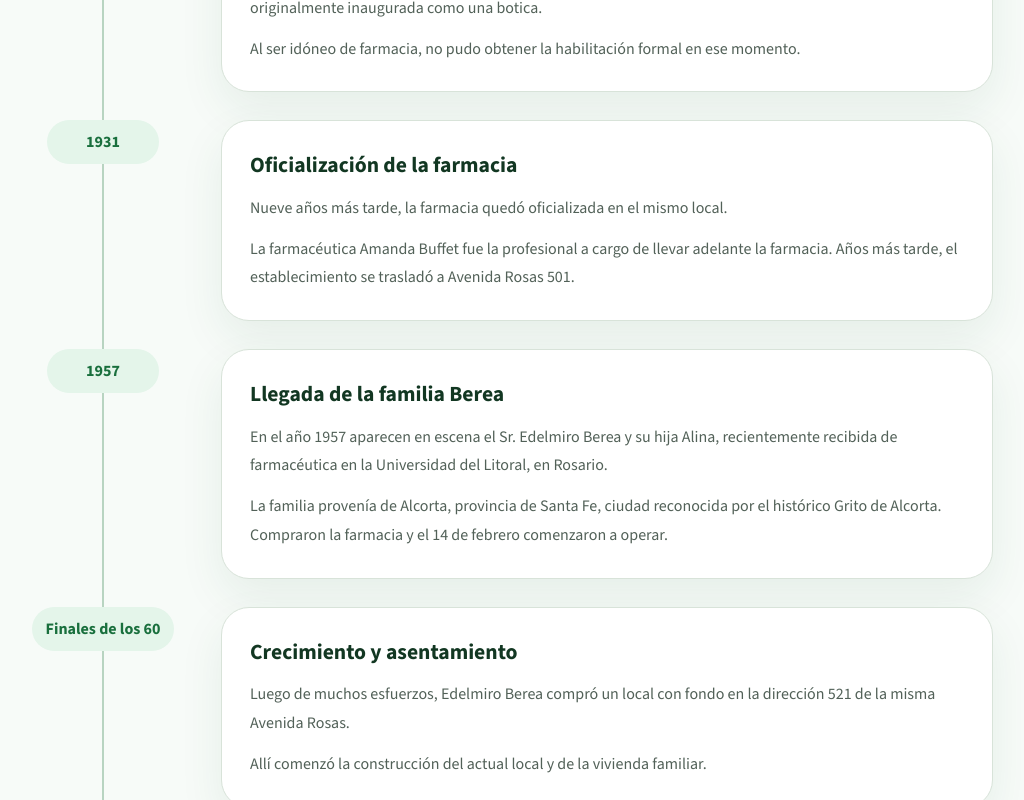
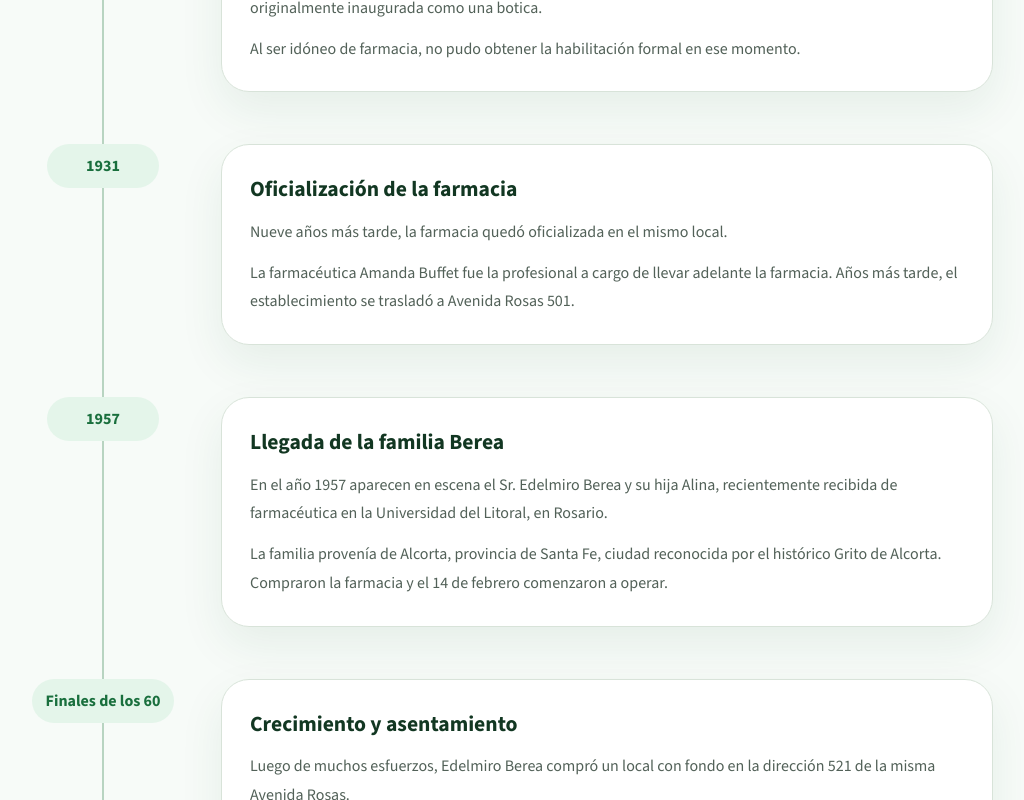
Before and after one commit to MarceloSanchezDev/webFarmaciaDelPueblo, a React (Vite) app: page /historia in a window 1280 px wide. Shown: the part 1840-2640 px from the top of the page, without its empty margins (137-1161 px from the left). Built offline with nearby package versions, Linux system fonts and the light colour scheme.

Commit message:
add a img to history component

```diff
--- a/src/data/historyData.js
+++ b/src/data/historyData.js
@@ -1,3 +1,5 @@
+import farmaciaFondo from '../assets/farmaciaFondo.jpeg';
+
 export const historyMilestones = [
   {
     year: '1922',
@@ -6,7 +8,7 @@ export const historyMilestones = [
       'La farmacia fue fundada en el año 1922, en lo que hoy es Avenida Rosas 531, por el Sr. Lombardo, siendo originalmente inaugurada como una botica.',
     details:
       'Al ser idóneo de farmacia, no pudo obtener la habilitación formal en ese momento.',
-    image: '',
+    image: farmaciaFondo,
     imageAlt: 'Primera etapa de Farmacia Del Pueblo como botica en Avenida Rosas 531',
   },
   {
@@ -16,7 +18,7 @@ export const historyMilestones = [
       'Nueve años más tarde, la farmacia quedó oficializada en el mismo local.',
     details:
       'La farmacéutica Amanda Buffet fue la profesional a cargo de llevar adelante la farmacia. Años más tarde, el establecimiento se trasladó a Avenida Rosas 501.',
-    image: '',
+    image: farmaciaFondo,
     imageAlt: 'Oficialización histórica de Farmacia Del Pueblo',
   },
   {
@@ -26,7 +28,7 @@ export const historyMilestones = [
       'En el año 1957 aparecen en escena el Sr. Edelmiro Berea y su hija Alina, recientemente recibida de farmacéutica en la Universidad del Litoral, en Rosario.',
     details:
       'La familia provenía de Alcorta, provincia de Santa Fe, ciudad reconocida por el histórico Grito de Alcorta. Compraron la farmacia y el 14 de febrero comenzaron a operar.',
-    image: '',
+    image: farmaciaFondo,
     imageAlt: 'Llegada de la familia Berea a Farmacia Del Pueblo en 1957',
   },
   {
@@ -36,7 +38,7 @@ export const historyMilestones = [
       'Luego de muchos esfuerzos, Edelmiro Berea compró un local con fondo en la dirección 521 de la misma Avenida Rosas.',
     details:
       'Allí comenzó la construcción del actual local y de la vivienda familiar.',
-    image: '',
+    image: farmaciaFondo,
     imageAlt: 'Crecimiento y construcción del local familiar de Farmacia Del Pueblo',
   },
   {
@@ -46,7 +48,7 @@ export const historyMilestones = [
       'En el año 1971, la farmacia se mudó a su actual locación.',
     details:
       'Este nuevo espacio permitió consolidar el crecimiento de la farmacia y fortalecer su presencia en el barrio.',
-    image: '',
+    image: farmaciaFondo,
     imageAlt: 'Mudanza de Farmacia Del Pueblo a su local actual en Avenida Rosas',
   },
   {
@@ -56,7 +58,7 @@ export const historyMilestones = [
       'El abuelo Edelmiro falleció el 27 de septiembre de 1982, cediendo la responsabilidad de la farmacia a la Sra. Alina.',
     details:
       'Alina estuvo al frente durante varios años junto a su marido Roberto, sosteniendo la tradición familiar y profesional de la farmacia.',
-    image: '',
+    image: farmaciaFondo,
     imageAlt: 'Alina Berea al frente de Farmacia Del Pueblo',
   },
   {
@@ -66,7 +68,7 @@ export const historyMilestones = [
       'Luego de años de trabajo, Alina le dejó la posta a su único hijo, Pablo, alrededor del año 2006.',
     details:
       'A partir de allí también se sumó su esposa, María de los Ángeles, para continuar las labores de la farmacia.',
-    image: '',
+    image: farmaciaFondo,
     imageAlt: 'Pablo Martínez Berea y la tercera generación de Farmacia Del Pueblo',
   },
   {
@@ -76,7 +78,7 @@ export const historyMilestones = [
       'Luego de afrontar la pandemia como cualquier otra farmacia, Farmacia Del Pueblo volvió a abrir sus puertas totalmente reformada.',
     details:
       'La remodelación marcó una nueva etapa para el establecimiento, manteniendo su identidad histórica y adaptándose a las necesidades actuales.',
-    image: '',
+    image: farmaciaFondo,
     imageAlt: 'Remodelación de Farmacia Del Pueblo luego de la pandemia',
   },
   {
@@ -86,7 +88,7 @@ export const historyMilestones = [
       'En diciembre de 2022, el establecimiento cumplió un siglo en el barrio.',
     details:
       'Farmacia Del Pueblo no es una farmacia más: es historia viva del barrio. Una farmacia que vio crecer sus calles, su gente y a su propia descendencia.',
-    image: '',
+    image: farmaciaFondo,
     imageAlt: 'Celebración de los 100 años de Farmacia Del Pueblo',
   },
 ];
--- a/src/pages/History/History.css
+++ b/src/pages/History/History.css
@@ -87,7 +87,7 @@
   margin: 0 auto;
 
   display: grid;
-  gap: 28px;
+  gap: 52px;
 }
 
 .history-timeline::before {
@@ -158,6 +158,67 @@
 
 .history-timeline__content p + p {
   margin-top: 12px;
+}
+
+.history-timeline__flip-card {
+  perspective: 1200px;
+}
+
+.history-timeline__flip-card-inner {
+  position: relative;
+  display: grid;
+  width: 100%;
+  transition: transform 0.65s ease;
+  transform-style: preserve-3d;
+}
+
+.history-timeline__flip-card:hover .history-timeline__flip-card-inner,
+.history-timeline__flip-card:focus .history-timeline__flip-card-inner {
+  transform: rotateY(180deg);
+}
+
+.history-timeline__flip-card-front,
+.history-timeline__flip-card-back {
+  grid-area: 1 / 1;
+  margin: 0;
+  backface-visibility: hidden;
+  -webkit-backface-visibility: hidden;
+}
+
+.history-timeline__flip-card-front {
+  position: relative;
+}
+
+.history-timeline__flip-card-back {
+  position: absolute;
+  inset: 0;
+  overflow: hidden;
+  border-radius: 28px;
+  background: var(--color-primary-dark);
+  transform: rotateY(180deg);
+}
+
+.history-timeline__flip-card-back img {
+  display: block;
+  width: 100%;
+  height: 100%;
+  object-fit: cover;
+}
+
+@media (prefers-reduced-motion: reduce) {
+  .history-timeline__flip-card-inner {
+    gap: 14px;
+    transform: none !important;
+  }
+
+  .history-timeline__flip-card-front,
+  .history-timeline__flip-card-back {
+    position: relative;
+    min-height: 0;
+    transform: none;
+  }
+
+  .history-timeline__flip-card-back img { min-height: 260px; }
 }
 
 .history-values-section {
--- a/src/pages/History/History.jsx
+++ b/src/pages/History/History.jsx
@@ -82,34 +82,47 @@ function History() {
         </div>
 
         <div className="history-timeline">
-          {historyMilestones.map((item) => (
+          {historyMilestones.map((item) => {
+            const milestoneContent = (
+              <div className="history-timeline__content">
+                <h3>{item.title}</h3>
+                <p>{item.description}</p>
+                {item.details && <p>{item.details}</p>}
+              </div>
+            );
+
+            return (
               <article
-              className="history-timeline__item"
+                className={`history-timeline__item ${item.image ? 'history-timeline__item--has-image' : ''}`}
                 key={`${item.year}-${item.title}`}
               >
                 <div className="history-timeline__marker">
                   <span>{item.year}</span>
                 </div>
 
-              <div className="history-timeline__content">
-                <h3>{item.title}</h3>
-
-                <p>{item.description}</p>
-
-                {item.image && (
-                  <figure className="history-timeline__figure">
+                {item.image ? (
+                  <div
+                    className="history-timeline__flip-card"
+                    tabIndex="0"
+                    aria-label={`${item.title}. Al pasar el mouse o enfocar, se muestra una fotografía.`}
+                  >
+                    <div className="history-timeline__flip-card-inner">
+                      <div className="history-timeline__flip-card-front">
+                        {milestoneContent}
+                      </div>
+                      <figure className="history-timeline__flip-card-back">
                         <img
                           src={item.image}
                           alt={item.imageAlt || item.title}
                           loading="lazy"
                         />
                       </figure>
-                )}
-
-                {item.details && <p>{item.details}</p>}
                     </div>
+                  </div>
+                ) : milestoneContent}
               </article>
-          ))}
+            );
+          })}
         </div>
       </section>
 
--- a/src/pages/Home/Home.css
+++ b/src/pages/Home/Home.css
@@ -157,9 +157,9 @@
 .origin-section__image {
   min-height: 420px;
   border-radius: var(--radius-lg);
-  background:
-    linear-gradient(rgba(18, 55, 34, 0.2), rgba(18, 55, 34, 0.38)),
-    url('../../assets/farmaciaFondo.jpeg') center / cover no-repeat;
+  background-image: url('../../assets/farmaciaFondo.jpeg');
+  background-size: cover;
+  background-position: center;
   display: flex;
   align-items: flex-end;
   padding: 28px;
@@ -167,8 +167,8 @@
 }
 
 .origin-section__image-card {
-  width: min(100%, 280px);
-  padding: 20px;
+  width: 100%;
+  padding: 28px;
   border-radius: var(--radius-md);
   background-color: rgba(255, 255, 255, 0.92);
   backdrop-filter: blur(10px);
@@ -176,20 +176,19 @@
 }
 
 .origin-section__image-card span {
-  font-size: 32px;
+  font-size: 42px;
 }
 
 .origin-section__image-card strong {
   display: block;
-  margin-top: 6px;
+  margin-top: 8px;
   font-family: var(--font-title);
-  font-size: 1.45rem;
+  font-size: 2rem;
 }
 
 .origin-section__image-card p {
-  margin: 4px 0 0;
+  margin: 6px 0 0;
   color: var(--color-muted);
-  font-size: 0.9rem;
 }
 
 /* LOCATION */
@@ -272,11 +271,10 @@
 }
 
 .community-card__image {
-  display: block;
-  width: 100%;
   height: 220px;
-  object-fit: cover;
-  object-position: center;
+  background: linear-gradient(135deg, #dff3e6, #a7dcb7);
+  background-size: cover;
+  background-position: center;
 }
 
 .community-card__content {
```
Lines whose indentation alone changed are shown as unchanged.
